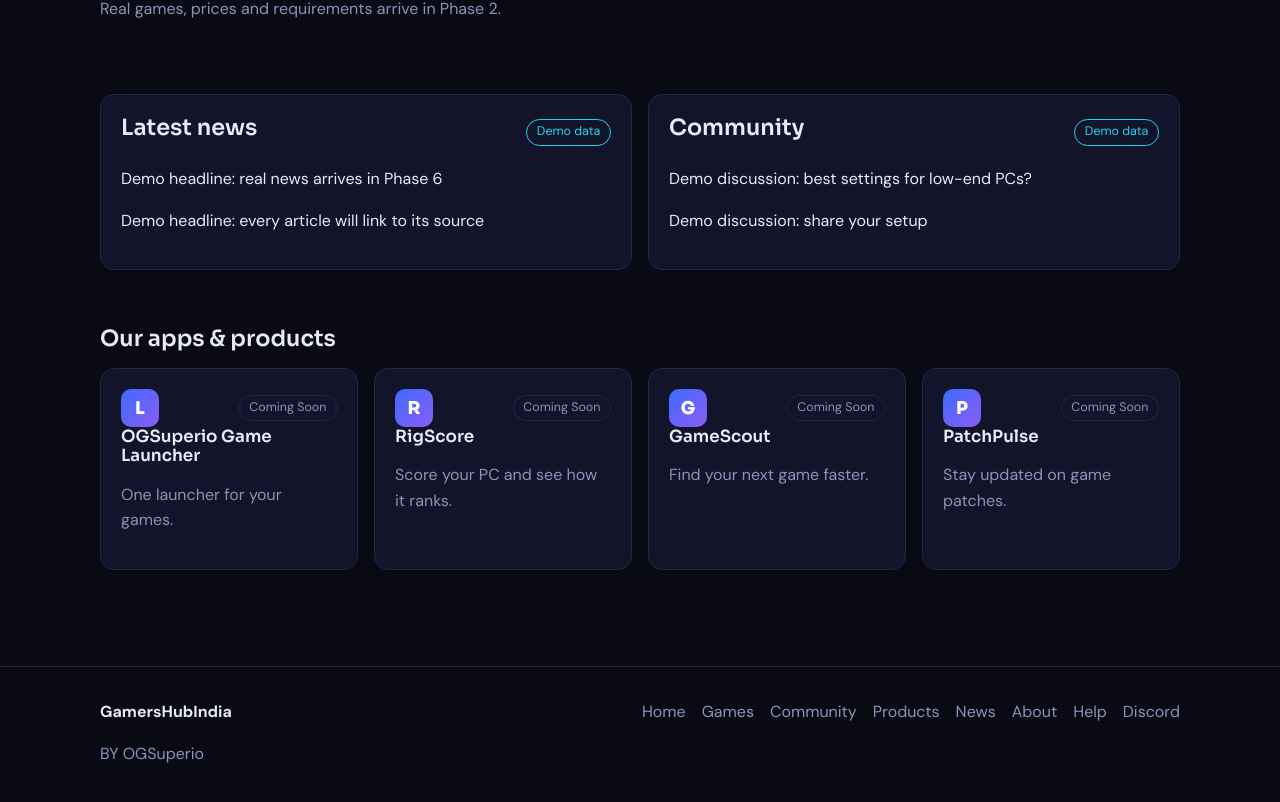
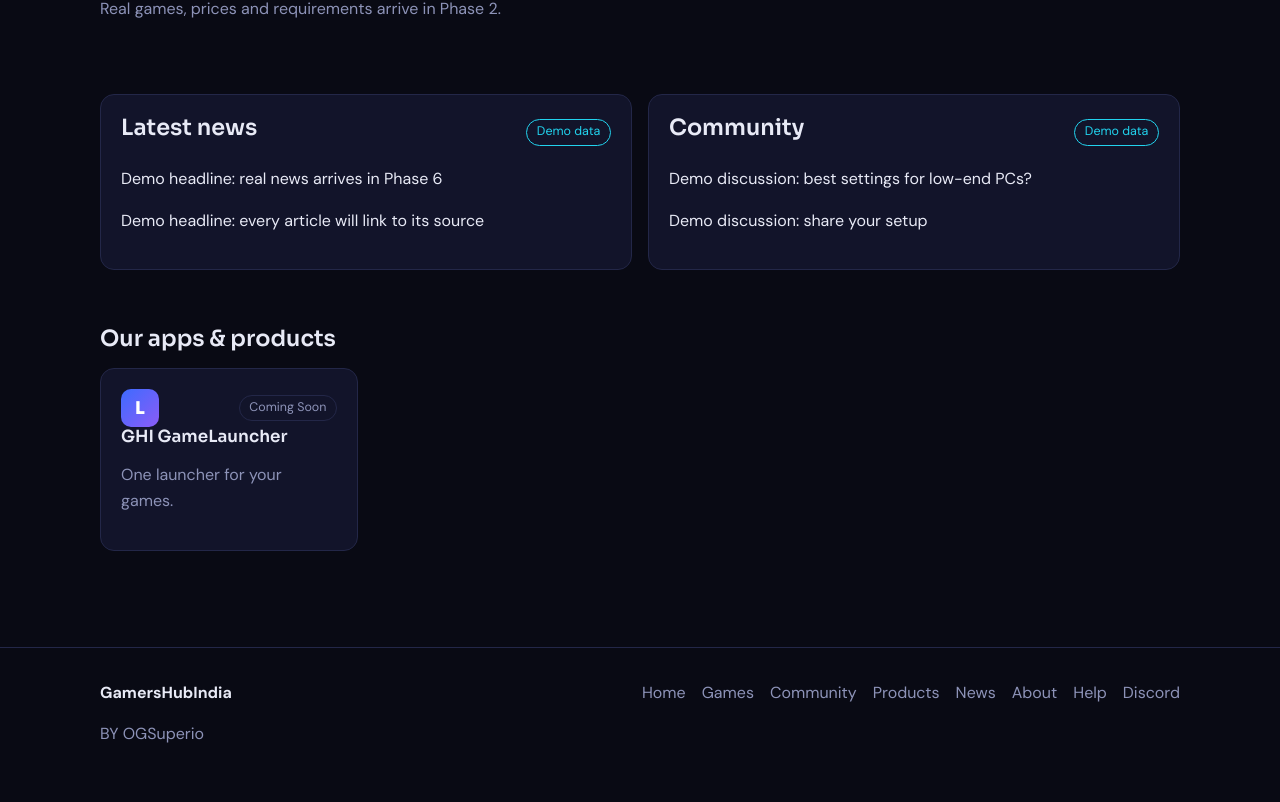
Before and after one commit to kingrj1295-design/gamershubindia, a React (Vite) app: page / in a window 1280 px wide. Shown: the part 1005-1807 px from the top of the page. Built offline with nearby package versions, Linux system fonts and the light colour scheme.

Commit message:
Update site.js

```diff
--- a/src/data/site.js
+++ b/src/data/site.js
@@ -27,10 +27,7 @@ export const about = {
 
 // Status values: "Available" | "In Development" | "Coming Soon". Statuses are placeholders: set the real ones.
 export const products = [
-  { name: "OGSuperio Game Launcher", status: "Coming Soon", icon: "L", desc: "One launcher for your games.", features: ["Feature list to be added"], download: "" },
-  { name: "RigScore", status: "Coming Soon", icon: "R", desc: "Score your PC and see how it ranks.", features: ["Feature list to be added"], download: "" },
-  { name: "GameScout", status: "Coming Soon", icon: "G", desc: "Find your next game faster.", features: ["Feature list to be added"], download: "" },
-  { name: "PatchPulse", status: "Coming Soon", icon: "P", desc: "Stay updated on game patches.", features: ["Feature list to be added"], download: "" },
+  { name: "GHI GameLauncher", status: "Coming Soon", icon: "L", desc: "One launcher for your games.", features: ["Feature list to be added"], download: "" },
 ];
 
 // DEMO DATA: placeholder content only. Not real games, news or posts.
```
